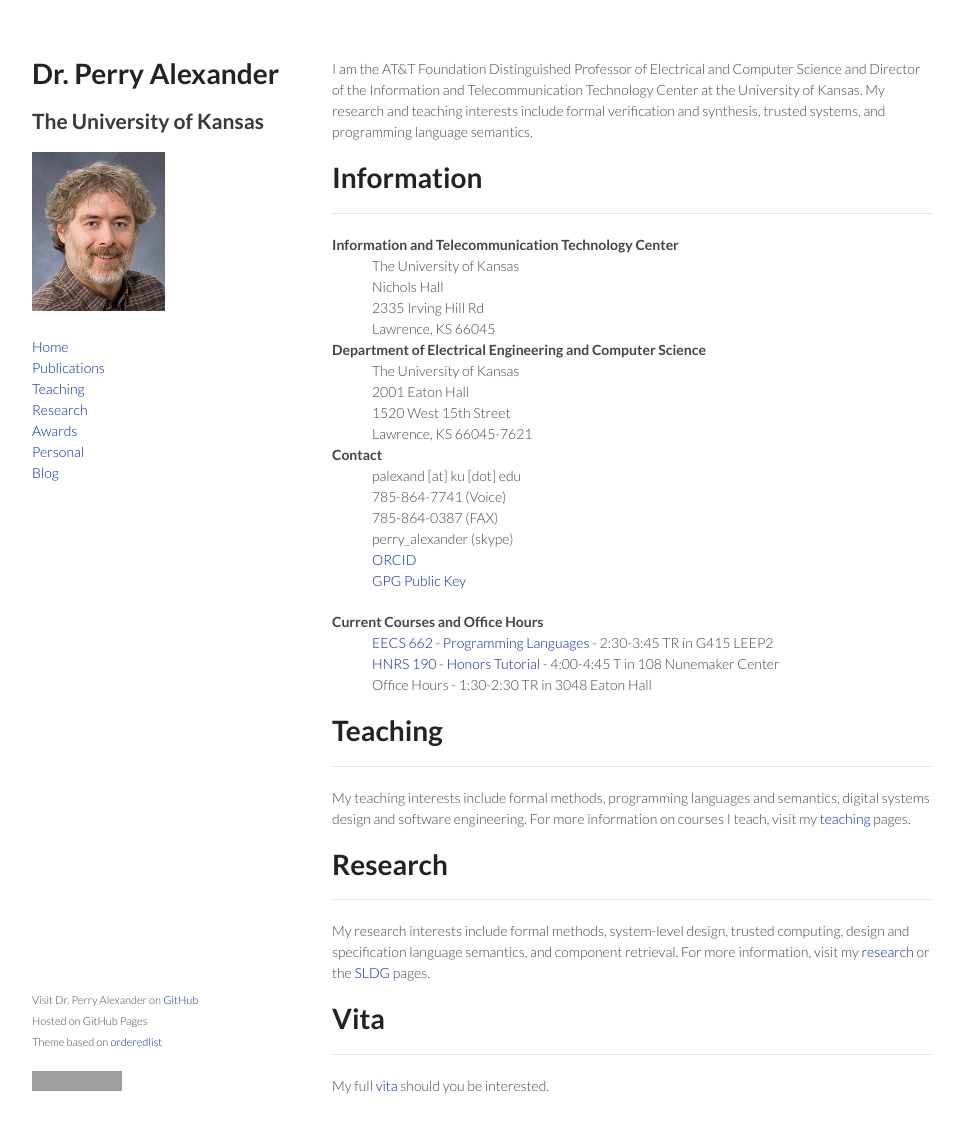
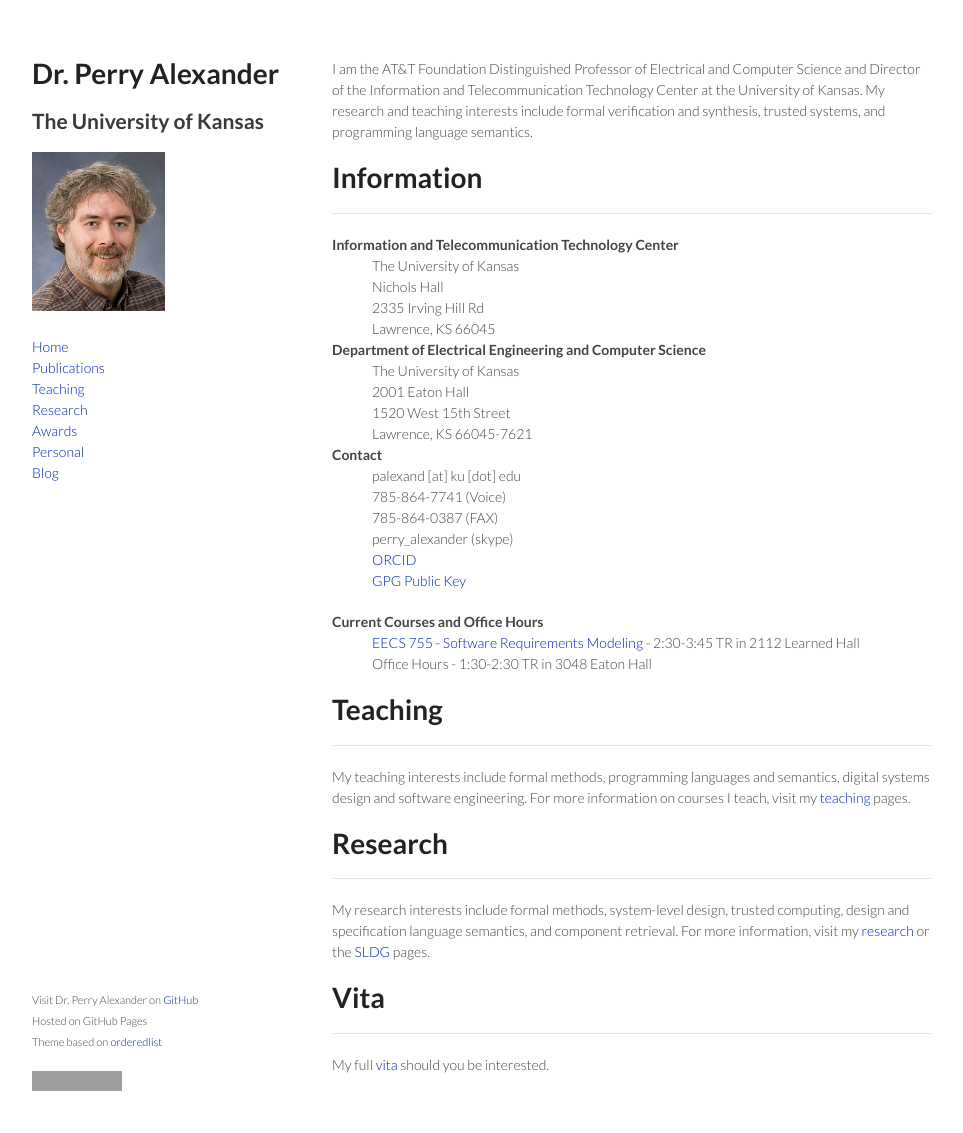
Before and after one commit to palexand/palexand.github.io, a Jekyll site: the page built from index.md, in a window 1280 px wide and 1166 px high. Shown: the top 1133 px of the window, without its empty margins (158-1121 px from the left). Built offline with Jekyll 4.4.1, drawn with Linux system fonts in a browser that asks for light colours; grey boxes are pictures that could not be loaded.

Commit message:
updating courses for spring 2022

```diff
--- a/_data/teaching.yml
+++ b/_data/teaching.yml
@@ -9,8 +9,6 @@
   github: palexand
   repo: eecs662
   description: This course is an undergraduate introduction to programming language concepts. It is taught by implementing a collection of interpreters that implement language features. Specific topics include structuring an interpreter, abstract syntax, early and late binding, laziness and strictness, function definition and application, static an dynamic scoping, and techniques for implementing these features.
-  when: 2:30-3:45 TR
-  where: G415 LEEP2
 
 - name: EECS 742 - Static Analysis
   github: palexand
@@ -26,6 +24,8 @@
   github: palexand
   repo: eecs755
   description: Software Requirements Modeling is an advanced introduction to modern techniques for specification, verification and implementation of software systems. Topics covered are equally useful for hardware and software verification. We will learn to write formal specifications, refine specifications and verify that implementations meet their requirements. Specific topics include axiomatic specification, invariants, algebraic types and induction, constructive specification, assume-guarantees style specification, safety and liveness, and natural deduction. Currently we use the Coq verification tool, but techniques learned apply equally well to other verification systems.
+  when: 2:30-3:45 TR
+  where: 2112 Learned Hall
 
 - name: EECS 843 - Programming Language Foundations II
   github: palexand
@@ -41,5 +41,3 @@
   github: palexand
   repo: hnrs190
   description: The Freshman Honors Tutorial is a one hour class introducing freshman honors program students to research and KU.  My section looks at the early days of computing focusing on how computing came to be and why.  We look at work by the major early computing scholars and put their work in the context of World War II.  We also look a that the limitations of computing and what we know about what can and cannot be computed mechanically
-  when: 4:00-4:45 T
-  where: 108 Nunemaker Center
```
